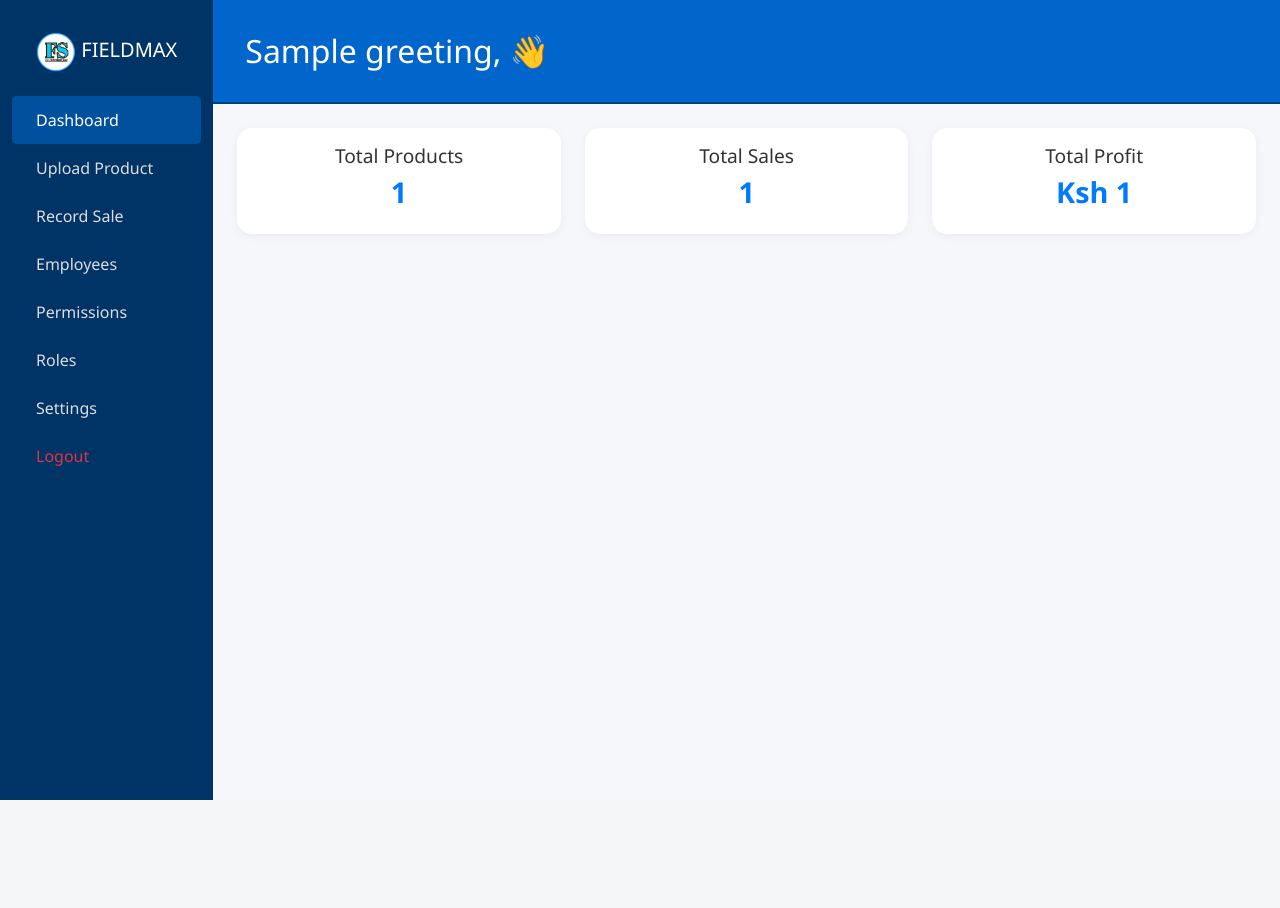
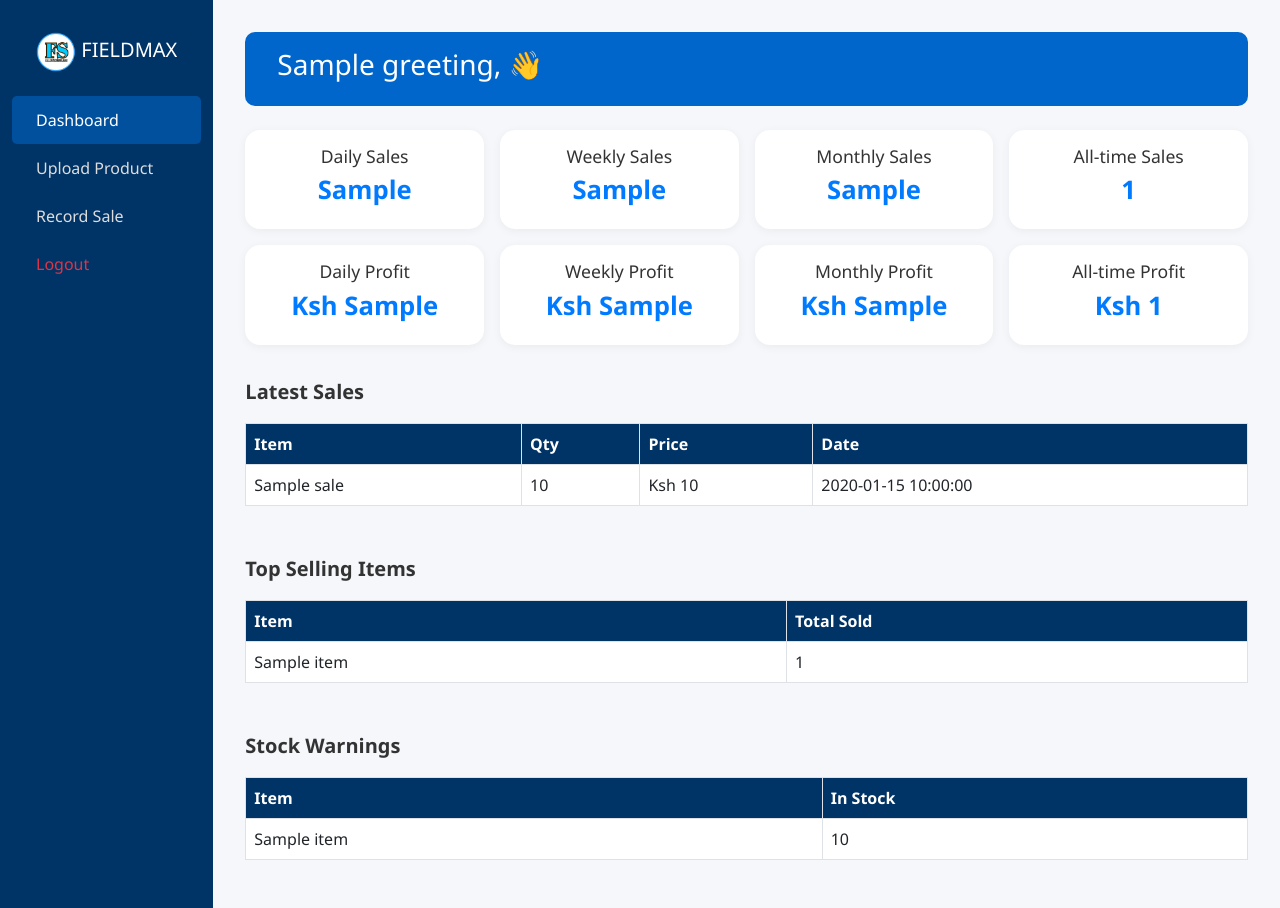
Before and after one commit to Vincentchirchir/fieldmax-sales-app, a Flask app: template templates/dashboard.html in a window 1280 px wide. Before the commit the page ends 800 px from the top, so only its background shows below. Run offline with Flask 3, Linux system fonts and the light colour scheme; the template is opened without the code that fills it: most values are stand-ins (such as "Sample title", 1, 10 or a date in 2020); some libraries are stand-ins or nearby versions.

Commit message:
Update dashboard.html

```diff
--- a/templates/dashboard.html
+++ b/templates/dashboard.html
@@ -3,7 +3,7 @@
 <head>
     <meta charset="UTF-8">
     <meta name="viewport" content="width=device-width, initial-scale=1.0">
-    <title>Fieldmax Shop</title>
+    <title>Fieldmax Shop Dashboard</title>
     <link rel="icon" href="static/images/fieldmax_logo/fieldmax_icon.png" type="image/x-icon">
     <link href="https://cdn.jsdelivr.net/npm/bootstrap@5.3.0/dist/css/bootstrap.min.css" rel="stylesheet">
     <link rel="stylesheet" href="https://cdnjs.cloudflare.com/ajax/libs/font-awesome/6.4.0/css/all.min.css">
@@ -34,13 +34,7 @@
             color: white;
         }
         .main {
-            padding: 0;
-        }
-        .topbar {
-            background-color: #0066cc;
-            padding: 2rem 2rem;
-            color: white;
-            border-bottom: 2px solid #004080;
+            padding: 2rem;
         }
         .card {
             border: none;
@@ -48,13 +42,31 @@
             box-shadow: 0 2px 10px rgba(0,0,0,0.05);
         }
         .card h5 {
-            font-size: 1.2rem;
+            font-size: 1.1rem;
             color: #333;
         }
-        .card p, .card h3 {
-            font-size: 1.8rem;
+        .card h3 {
+            font-size: 1.6rem;
             font-weight: bold;
             color: #007bff;
+        }
+        .greeting-bar {
+            background-color: #0066cc;
+            color: white;
+            padding: 1rem 2rem;
+            border-radius: 10px;
+            margin-bottom: 1.5rem;
+        }
+        .table thead th {
+            background-color: #003366;
+            color: white;
+        }
+        .section-title {
+            margin-top: 2rem;
+            margin-bottom: 1rem;
+            font-size: 1.25rem;
+            font-weight: 600;
+            color: #333;
         }
     </style>
 </head>
@@ -66,137 +78,125 @@
             <h5 class="text-white text-center mb-4">
                 <img src="{{ url_for('static', filename='images/fieldmax_logo/fieldmax_icon.png') }}" alt="Fieldmax Logo" style="height: 40px;"> FIELDMAX
             </h5>
-            <a href="#" class="active" onclick="showSection('dashboard')">Dashboard</a>
-            <a href="#" onclick="showSection('upload')">Upload Product</a>
-            <a href="#" onclick="showSection('sale')">Record Sale</a>
-            <a href="#" onclick="showSection('employee')">Employees</a>
-            <a href="#" onclick="showSection('permission')">Permissions</a>
-            <a href="#" onclick="showSection('role')">Roles</a>
-            <a href="#" onclick="showSection('settings')">Settings</a>
+            <a href="#" class="active">Dashboard</a>
+            <a href="/upload-product">Upload Product</a>
+            <a href="/record-sale">Record Sale</a>
             <a href="{{ url_for('logout') }}" class="text-danger">Logout</a>
         </div>
 
         <!-- Main Content -->
         <div class="col-md-10 main">
-            <div class="topbar">
-                <h2 class="m-0">{{ greeting }}, 👋</h2>
+            <div class="greeting-bar">
+                <h3>{{ greeting }}, 👋</h3>
             </div>
 
-            <!-- Dashboard Section -->
-            <div id="dashboard" class="p-4">
-                <div class="row">
-                    <div class="col-md-4">
-                        <div class="card text-center">
-                            <div class="card-body">
-                                <h5>Total Products</h5>
-                                <h3>{{ total_products }}</h3>
+            <!-- Summary Cards -->
+            <div class="row g-3">
+                <div class="col-md-3">
+                    <div class="card p-3 text-center">
+                        <h5>Daily Sales</h5>
+                        <h3>{{ daily_sales }}</h3>
                     </div>
                 </div>
+                <div class="col-md-3">
+                    <div class="card p-3 text-center">
+                        <h5>Weekly Sales</h5>
+                        <h3>{{ weekly_sales }}</h3>
                     </div>
-                    <div class="col-md-4">
-                        <div class="card text-center">
-                            <div class="card-body">
-                                <h5>Total Sales</h5>
+                </div>
+                <div class="col-md-3">
+                    <div class="card p-3 text-center">
+                        <h5>Monthly Sales</h5>
+                        <h3>{{ monthly_sales }}</h3>
+                    </div>
+                </div>
+                <div class="col-md-3">
+                    <div class="card p-3 text-center">
+                        <h5>All-time Sales</h5>
                         <h3>{{ total_sales }}</h3>
                     </div>
                 </div>
+                <div class="col-md-3">
+                    <div class="card p-3 text-center">
+                        <h5>Daily Profit</h5>
+                        <h3>Ksh {{ daily_profit }}</h3>
                     </div>
-                    <div class="col-md-4">
-                        <div class="card text-center">
-                            <div class="card-body">
-                                <h5>Total Profit</h5>
+                </div>
+                <div class="col-md-3">
+                    <div class="card p-3 text-center">
+                        <h5>Weekly Profit</h5>
+                        <h3>Ksh {{ weekly_profit }}</h3>
+                    </div>
+                </div>
+                <div class="col-md-3">
+                    <div class="card p-3 text-center">
+                        <h5>Monthly Profit</h5>
+                        <h3>Ksh {{ monthly_profit }}</h3>
+                    </div>
+                </div>
+                <div class="col-md-3">
+                    <div class="card p-3 text-center">
+                        <h5>All-time Profit</h5>
                         <h3>Ksh {{ total_profit }}</h3>
                     </div>
                 </div>
             </div>
-                </div>
+
+            <!-- Tables -->
+            <div class="section-title">Latest Sales</div>
+            <div class="table-responsive">
+                <table class="table table-bordered">
+                    <thead>
+                        <tr><th>Item</th><th>Qty</th><th>Price</th><th>Date</th></tr>
+                    </thead>
+                    <tbody>
+                        {% for sale in latest_sales %}
+                        <tr>
+                            <td>{{ sale.item_name }}</td>
+                            <td>{{ sale.quantity }}</td>
+                            <td>Ksh {{ sale.sale_price }}</td>
+                            <td>{{ sale.sale_date }}</td>
+                        </tr>
+                        {% endfor %}
+                    </tbody>
+                </table>
             </div>
 
-            <!-- Upload Product Section -->
-            <div id="upload" style="display: none" class="p-4">
-                <div class="card p-4">
-                    <h5>Upload Product</h5>
-                    <form method="POST" action="/upload-product">
-                        <div class="mb-3">
-                            <label>Item Code</label>
-                            <input type="text" name="code" class="form-control" required>
-                        </div>
-                        <div class="mb-3">
-                            <label>Item Name</label>
-                            <input type="text" name="name" class="form-control" required>
-                        </div>
-                        <div class="mb-3">
-                            <label>Buying Price</label>
-                            <input type="number" name="buying" step="0.01" class="form-control" required>
-                        </div>
-                        <div class="mb-3">
-                            <label>Selling Price</label>
-                            <input type="number" name="selling" step="0.01" class="form-control" required>
-                        </div>
-                        <div class="mb-3">
-                            <label>Quantity to Add</label>
-                            <input type="number" name="added_stock" class="form-control" required>
-                        </div>
-                        <button type="submit" class="btn btn-primary">Upload</button>
-                    </form>
-                </div>
+            <div class="section-title">Top Selling Items</div>
+            <div class="table-responsive">
+                <table class="table table-bordered">
+                    <thead>
+                        <tr><th>Item</th><th>Total Sold</th></tr>
+                    </thead>
+                    <tbody>
+                        {% for item in top_selling %}
+                        <tr>
+                            <td>{{ item.item_name }}</td>
+                            <td>{{ item.total_sold }}</td>
+                        </tr>
+                        {% endfor %}
+                    </tbody>
+                </table>
             </div>
 
-            <!-- Record Sale Section -->
-            <div id="sale" style="display: none" class="p-4">
-                <div class="card p-4">
-                    <h5>Record Sale</h5>
-                    <form method="POST" action="/record-sale">
-                        <div class="mb-3">
-                            <label>Item Code</label>
-                            <input type="text" name="item_code" id="item_code" class="form-control" onblur="fetchProduct()" required>
-                        </div>
-                        <div class="mb-3">
-                            <label>Item Name</label>
-                            <input type="text" id="item_name" name="item_name" class="form-control" readonly>
-                        </div>
-                        <div class="mb-3">
-                            <label>Sale Price</label>
-                            <input type="number" name="sale_price" step="0.01" class="form-control" required>
-                        </div>
-                        <div class="mb-3">
-                            <label>Quantity</label>
-                            <input type="number" name="quantity" class="form-control" required>
-                        </div>
-                        <button type="submit" class="btn btn-success">Record Sale</button>
-                    </form>
+            <div class="section-title">Stock Warnings</div>
+            <div class="table-responsive">
+                <table class="table table-bordered">
+                    <thead>
+                        <tr><th>Item</th><th>In Stock</th></tr>
+                    </thead>
+                    <tbody>
+                        {% for item in low_stock_items %}
+                        <tr>
+                            <td>{{ item.item_name }}</td>
+                            <td>{{ item.in_stock }}</td>
+                        </tr>
+                        {% endfor %}
+                    </tbody>
+                </table>
             </div>
         </div>
     </div>
 </div>
-</div>
-
-<script>
-    function showSection(sectionId) {
-        document.getElementById('dashboard').style.display = 'none';
-        document.getElementById('upload').style.display = 'none';
-        document.getElementById('sale').style.display = 'none';
-        document.getElementById(sectionId).style.display = 'block';
-
-        const links = document.querySelectorAll('.sidebar a');
-        links.forEach(link => link.classList.remove('active'));
-        event.target.classList.add('active');
-    }
-
-    function fetchProduct() {
-        const code = document.getElementById("item_code").value.trim();
-        fetch(`/get-product/${code}`)
-            .then(response => response.json())
-            .then(data => {
-                if (data.error) {
-                    alert(data.error);
-                } else {
-                    document.getElementById("item_name").value = data.item_name;
-                    document.getElementById("buying_price").value = data.buying_price;
-                    document.getElementById("in_stock").value = data.in_stock;
-                }
-            });
-    }
-</script>
 </body>
 </html>
```
Lines whose indentation alone changed are shown as unchanged.
